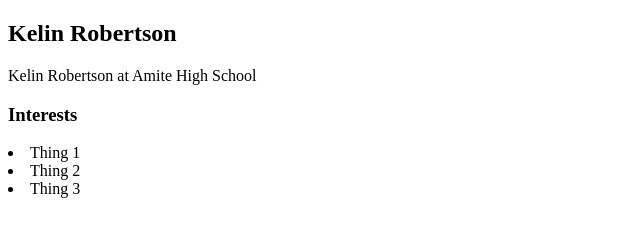
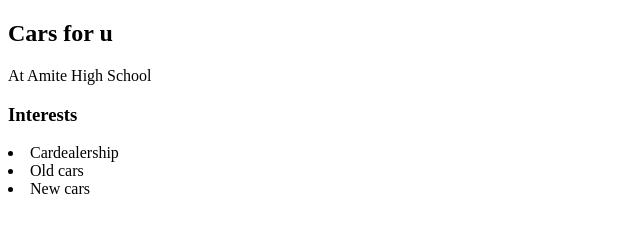
Before and after one commit to Kelinrobertson/Kelinrobertson.github.io, a plain HTML site: page index.html in a window 1280 px wide. Shown: the whole page, without its empty margins (0-640 px from the left). Drawn offline with Linux system fonts and the light colour scheme.

Commit message:
Update index.html

```diff
--- a/index.html
+++ b/index.html
@@ -19,18 +19,17 @@
         <!-- Content section -->
 
         </div>
-        <h2>  Kelin Robertson </h2>
-        <p> Kelin Robertson at Amite High School </p>
+        <h2>  Cars for u </h2>
+        <p> At Amite High School </p>
         <!-- Interests section -->
         <div>
         <h3> Interests </h3>
           <ui>
-             <li>Thing 1 </li>
-             <li>Thing 2 </li>
-             <li>Thing 3 </li>
+             <li>Cardealership</li>
+             <li>Old cars</li>
+             <li>New cars</li>
           </ui>
         </div>
       </main>
        </div>
        </Body>
-           <div>
```
